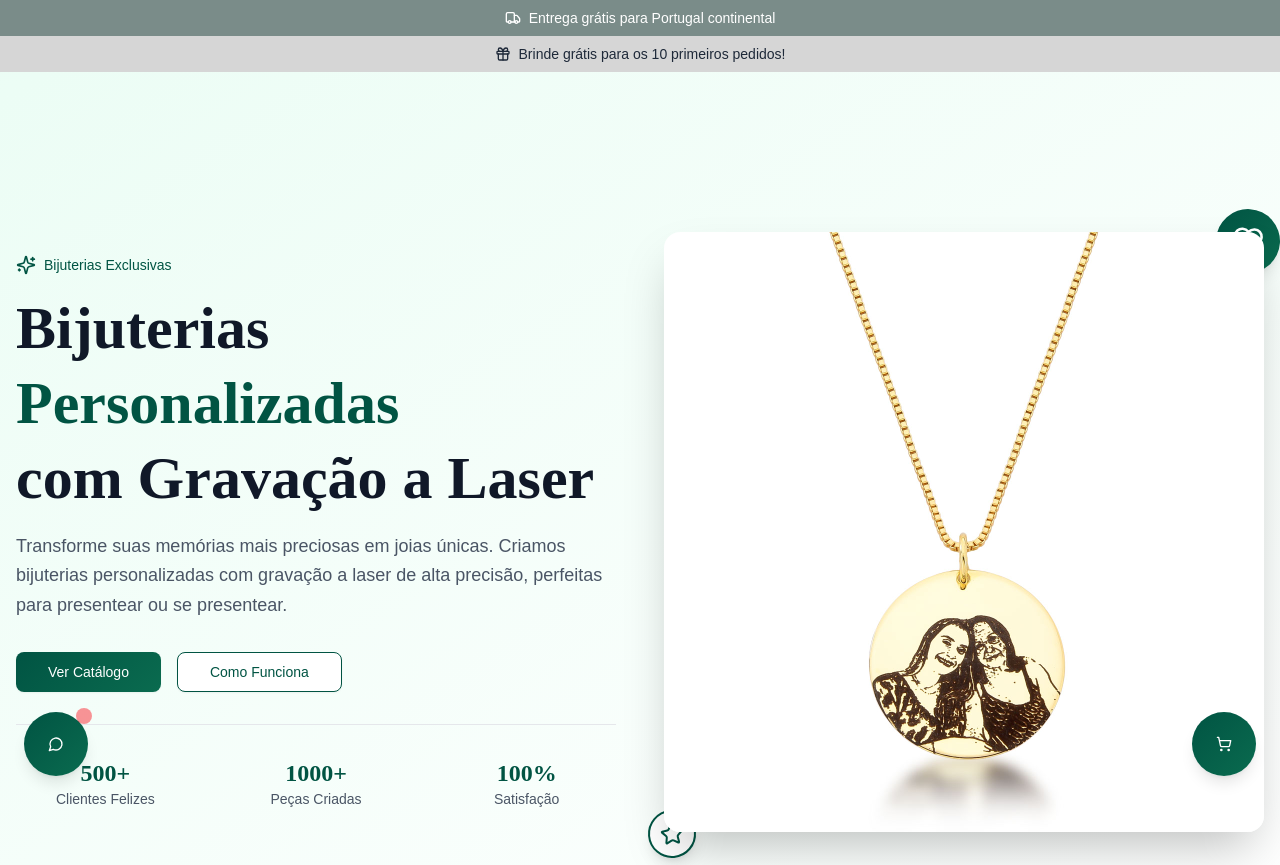
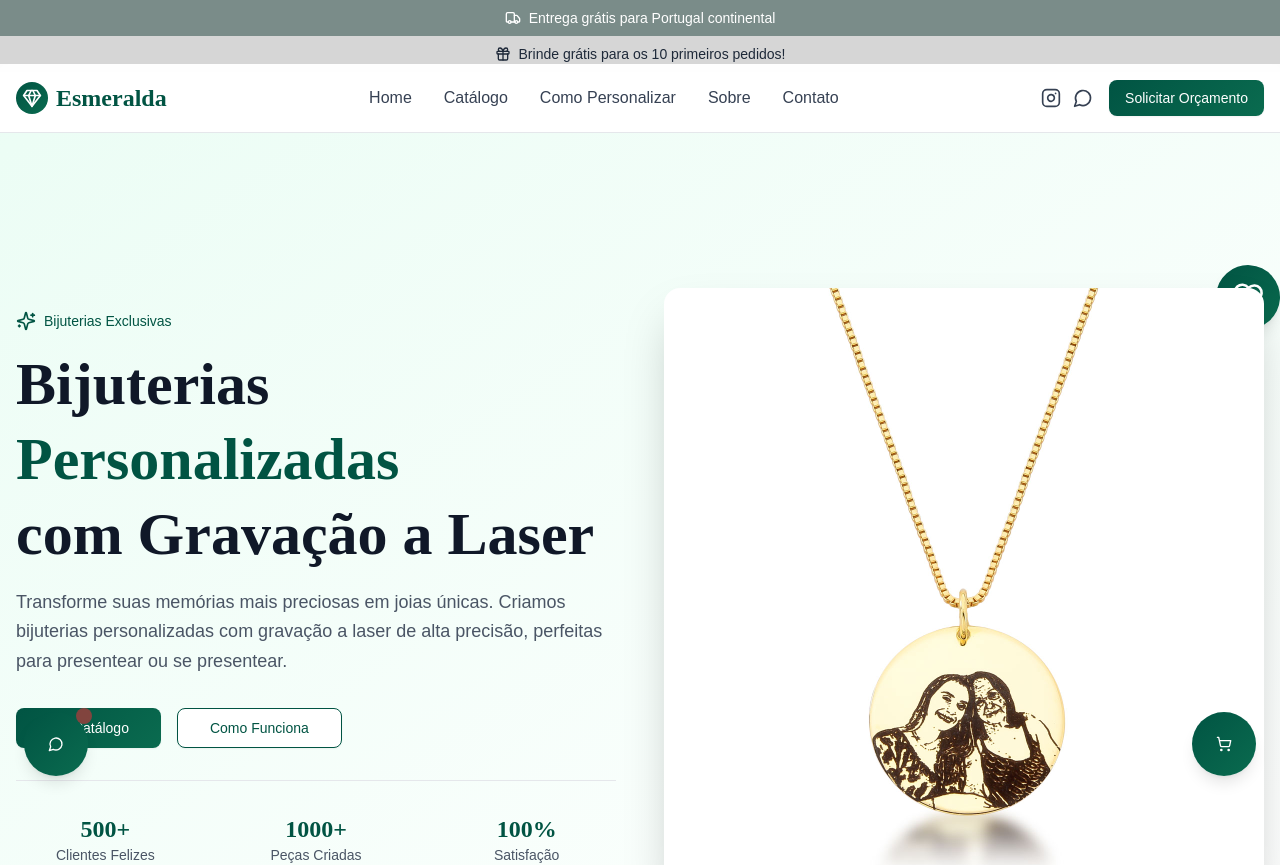
Before and after one commit to BrRodrigo1504/Esmeralda, a React (Vite) app: page / in a window 1280 px wide. Shown: the top 865 px of the page. Built offline with nearby package versions, Linux system fonts and the light colour scheme.

Commit message:
no message

```diff
--- a/src/App.css
+++ b/src/App.css
@@ -144,7 +144,7 @@
 
 /* Barras promocionais - garantir que apareçam no topo */
 .promo-bars {
-  position: relative;
+  position: fixed;
   z-index: 1000;
   top: 0;
   left: 0;
--- a/src/App.jsx
+++ b/src/App.jsx
@@ -22,7 +22,7 @@ function App() {
         const targetId = href.substring(1);
         const targetElement = document.getElementById(targetId);
         if (targetElement) {
-          const headerHeight = 80; // Altura do header fixo
+          const headerHeight = 128; // Altura do header fixo + barras promocionais
           const targetPosition = targetElement.offsetTop - headerHeight;
           window.scrollTo({
             top: targetPosition,
@@ -51,12 +51,14 @@ function App() {
       <div className="min-h-screen bg-white">
         <PromoBars />
         <Header />
+        <div className="pt-[8rem]"> {/* Espaçamento para as barras fixas */}
           <Hero />
           <Catalog />
           <HowItWorks />
           <About />
           <Contact />
           <Footer />
+        </div>
         <Chatbot />
         <Cart />
       </div>
--- a/src/components/Header.jsx
+++ b/src/components/Header.jsx
@@ -14,7 +14,7 @@ const Header = () => {
   ];
 
   return (
-    <header className="fixed top-0 left-0 right-0 z-50 bg-white/95 backdrop-blur-sm border-b border-gray-200">
+    <header className="fixed top-[4rem] left-0 right-0 z-[1001] bg-white/95 backdrop-blur-sm border-b border-gray-200">
       <div className="container mx-auto px-4 py-4">
         <div className="flex items-center justify-between">
           {/* Logo */}
```
Lines whose indentation alone changed are shown as unchanged.
